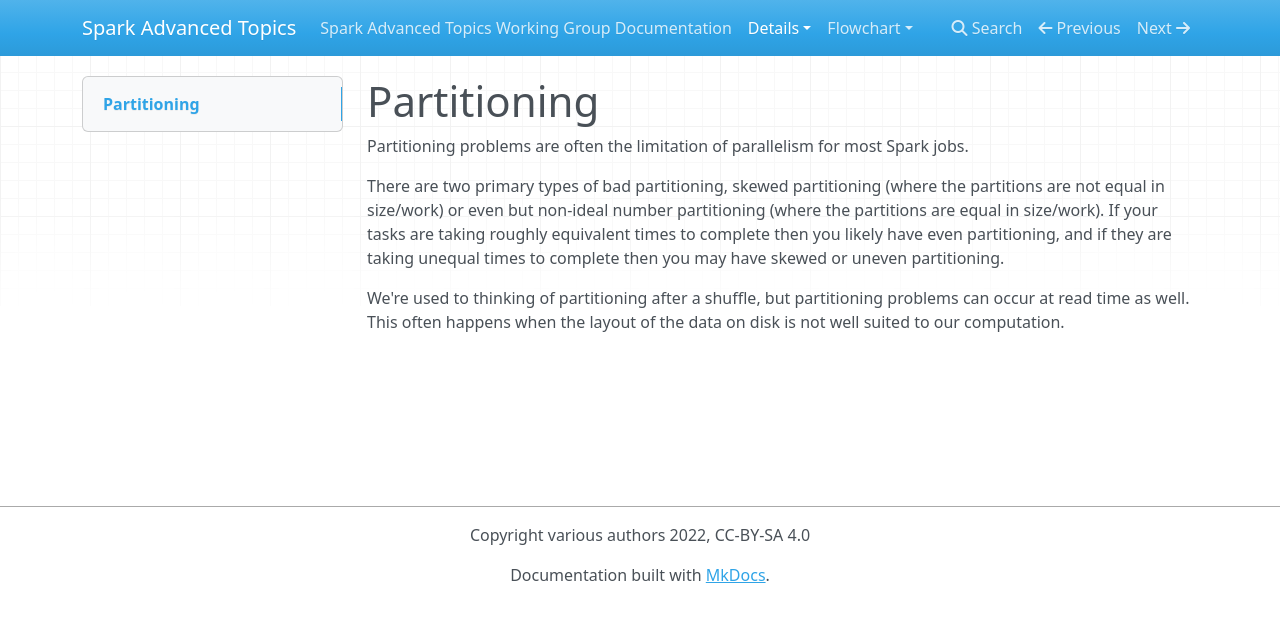
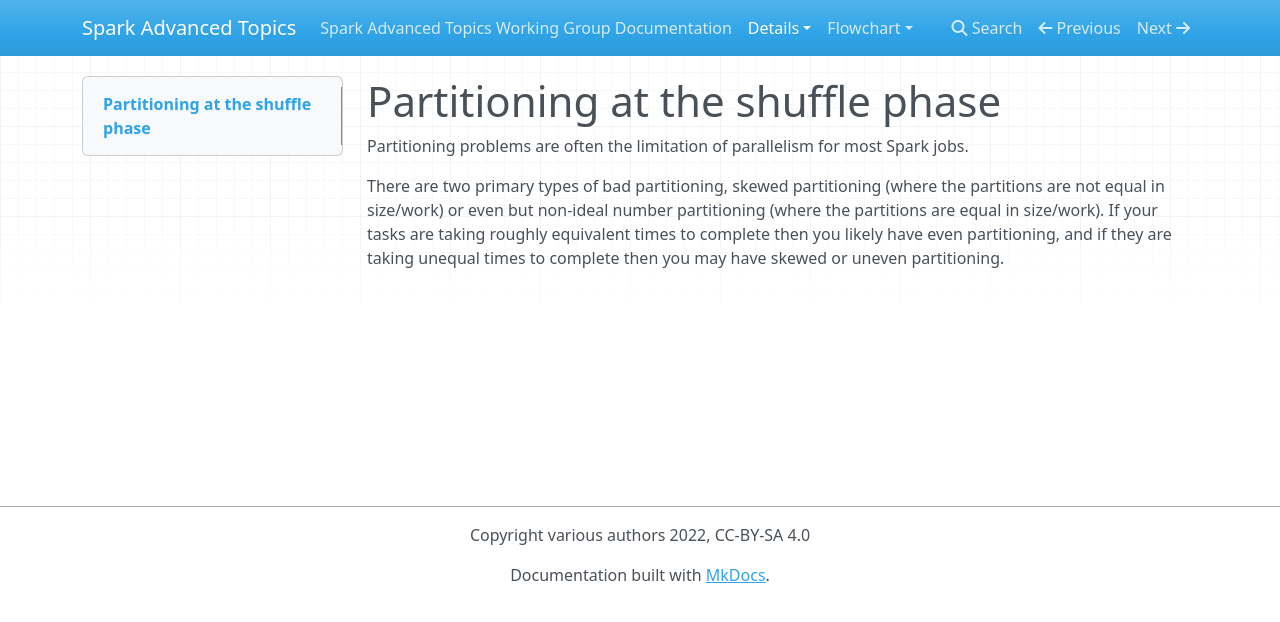
Before and after one commit to holdenk/spark-flowchart, an MkDocs documentation site: the page built from docs/details/shuffle-partition-issue.md, in a window 1280 px wide. Shown: the top 622 px of the page. Built offline with MkDocs 1.6.1, drawn with Linux system fonts in a browser that asks for light colours; nearby versions of some CDN libraries.

Commit message:
add a node for read partition issues

```diff
--- a/docs/details/partitioning.md
+++ b/docs/details/shuffle-partition-issue.md
@@ -1,8 +1,5 @@
-# Partitioning
+# Partitioning at the shuffle phase
 
 Partitioning problems are often the limitation of parallelism for most Spark jobs.
 
 There are two primary types of bad partitioning, skewed partitioning (where the partitions are not equal in size/work) or even but non-ideal number partitioning (where the partitions are equal in size/work). If your tasks are taking roughly equivalent times to complete then you likely have even partitioning, and if they are taking unequal times to complete then you may have skewed or uneven partitioning.
-
-
-We're used to thinking of partitioning after a shuffle, but partitioning problems can occur at read time as well. This often happens when the layout of the data on disk is not well suited to our computation.
```
Also changed, not shown: docs/details/read-partition-issue.md (added, +27 -0 lines), docs/flowchart/slow.md (+2 -1 lines).
